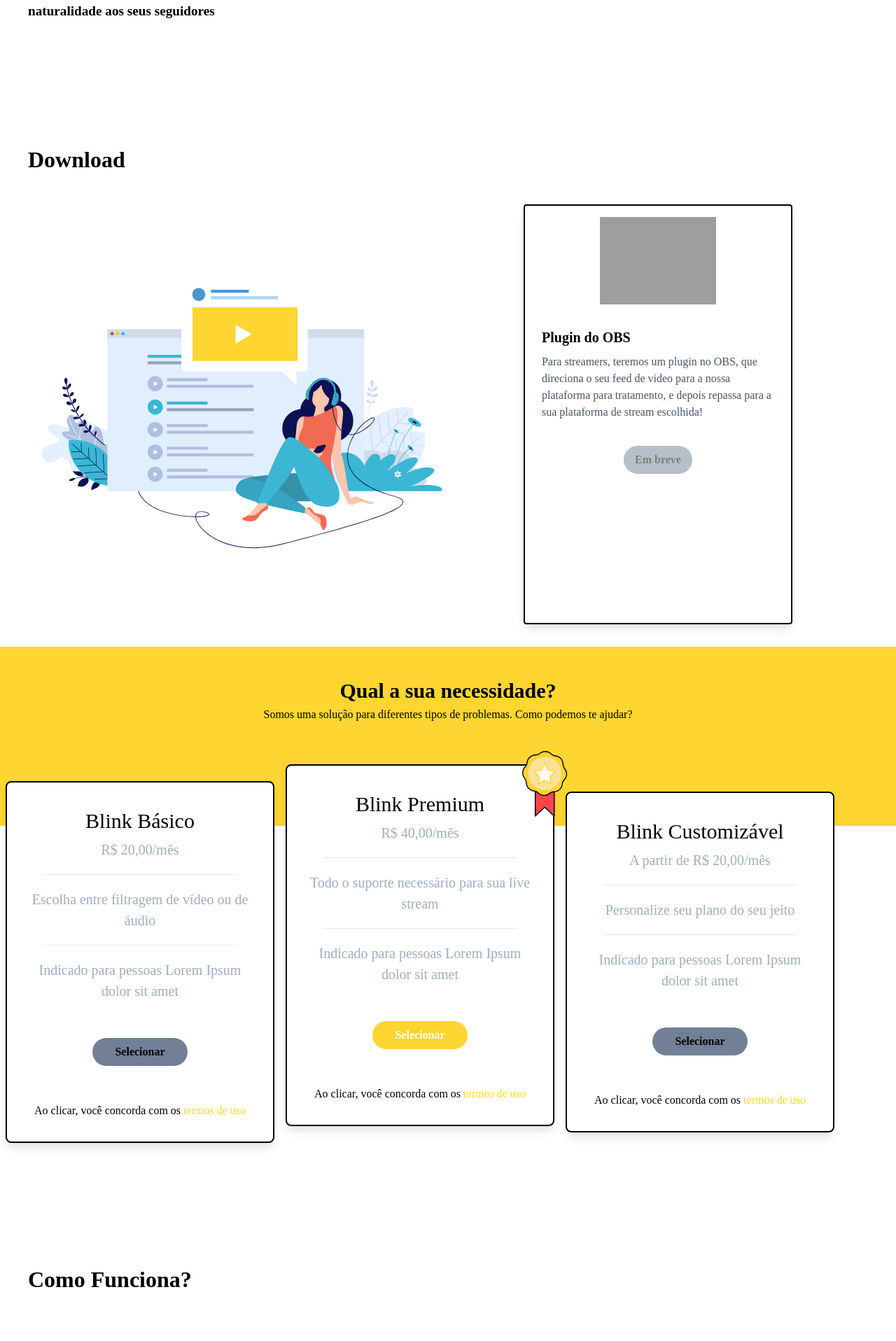
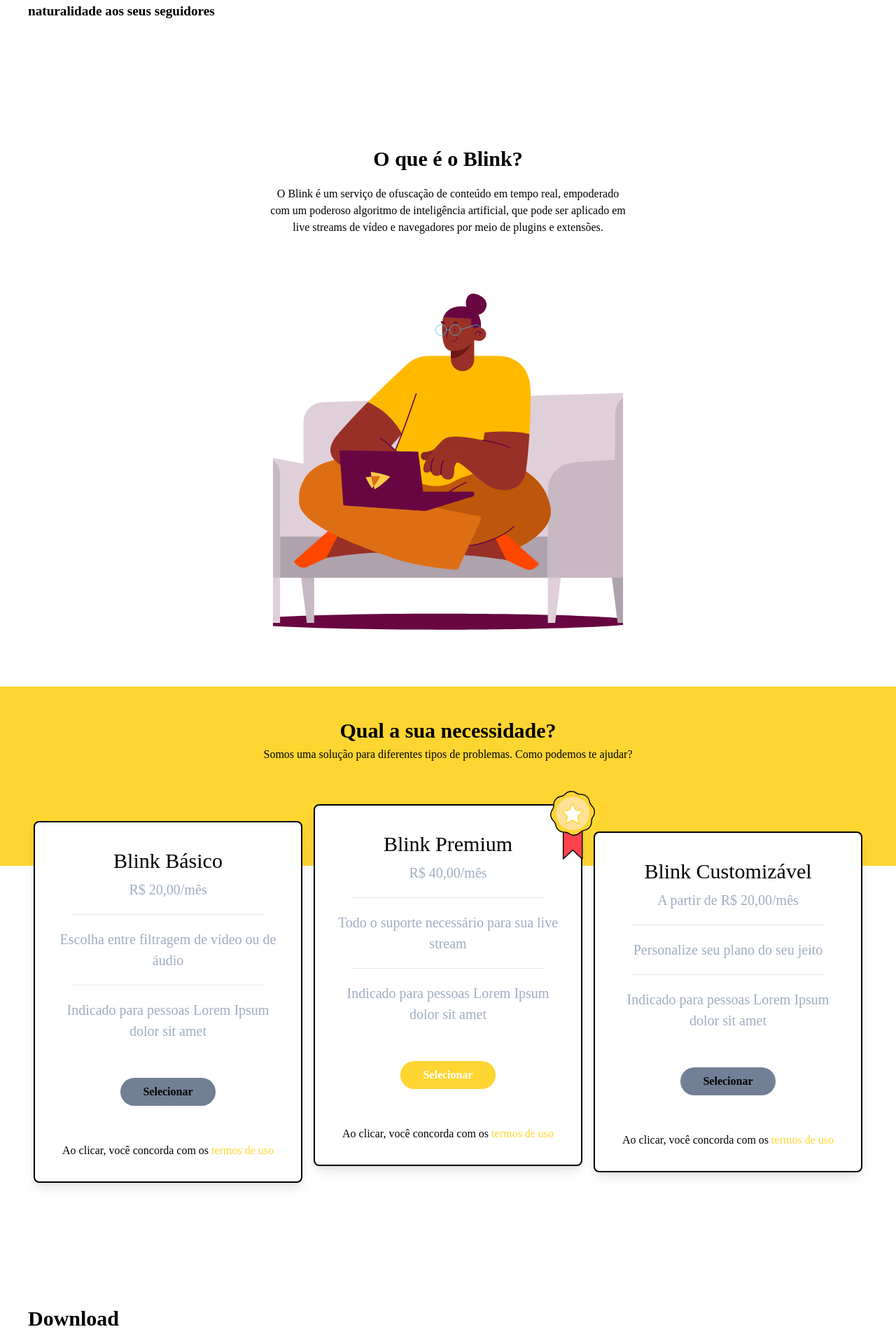
Before and after one commit to jlcarruda/blink-landingpage, a Next.js app: page / in a window 1280 px wide. Shown: the part 564-2480 px from the top of the page at 70% size. Built offline with nearby package versions, Linux system fonts and the light colour scheme; grey boxes are pictures that could not be loaded.

Commit message:
feat: added about text, style and animation

```diff
--- a/components/nav.js
+++ b/components/nav.js
@@ -2,7 +2,7 @@ import Link from 'next/link'
 
 const links = [
   { href: '#services', label: 'Download' },
-  { href: '#how', label: 'Como funciona?' },
+  { href: '#about', label: 'O que é o Blink?' },
   { href: '#pricing', label: 'Planos' },
   { href: 'https://blink-ai.blogspot.com/', label: 'Blog' }
 ]
--- /dev/null
+++ b/components/sections/about.js
@@ -0,0 +1,25 @@
+import Lottie from 'react-lottie'
+
+import userAnimation from '../../public/animations/user.json'
+
+export default function HowSection() {
+  const userAnimationOptions = {
+    loop: true,
+    autoplay: true,
+    animationData: userAnimation,
+    rendererSettings: {
+      preserveAspectRatio: 'xMidYMid slice'
+    }
+  }
+  return (
+    <section id="about" className="h-auto p-10 flex flex-col">
+      <div className="py-10 flex text-center flex-col">
+        <span className='text-3xl font-semibold'>O que é o Blink?</span>
+        <span className="pt-4 self-center justify-start max-w-lg">O Blink é um serviço de ofuscação de conteúdo em tempo real, empoderado com um poderoso algoritmo de inteligência artificial, que pode ser aplicado em live streams de vídeo e navegadores por meio de plugins e extensões.</span>
+      </div>
+      <div className="p-8 self-center">
+        <Lottie options={userAnimationOptions} height={500} width={500}/>
+      </div>
+    </section>
+  )
+}
--- a/components/sections/how.js
+++ /dev/null
@@ -1,21 +0,0 @@
-import Lottie from 'react-lottie'
-
-import sectionStyle from './section.module.css'
-
-export default function HowSection() {
-  const steps = [
-
-  ]
-
-  return (
-    <section id="how" className="p-10 flex flex-col">
-      <div className="py-10 flex flex-col">
-        <span className={sectionStyle.sectionTitle}>Como Funciona?</span>
-      </div>
-
-      <div className="flex flex-row">
-
-      </div>
-    </section>
-  )
-}
--- a/components/sections/index.js
+++ b/components/sections/index.js
@@ -1,7 +1,7 @@
 import service from './service'
-import how from './how'
+import about from './about'
 import pricing from './pricing'
 
 export const ServiceSection = service
-export const HowSection = how
+export const AboutSection = about
 export const PricingSection = pricing
--- a/components/sections/pricing.js
+++ b/components/sections/pricing.js
@@ -29,7 +29,7 @@ export default function PricingSection() {
         </div>
       </div>
       <div className="">
-        <div className="flex xl:flex-row lg:flex-row md:flex-col sm:flex-col items-center absolute w-full h-auto top-28">
+        <div className="flex xl:flex-row lg:flex-row md:flex-col sm:flex-col items-center justify-center absolute w-full h-auto top-28">
           {plans.map(({name, description, targetUser, price, featured}) => (
             <div className={`${!featured ? 'mt-20' : ''} mt-8 mr-8 ml-8 md:ml-2 md:mr-2 lg:max-w-sm md:max-w-xl rounded-lg shadow-lg p-10 md:p-8 bg-white relative border-black border-2`}>
               {featured && (
--- a/components/sections/section.module.css
+++ /dev/null
@@ -1,5 +0,0 @@
-.sectionTitle {
-  font-size: 2em;
-  font-family: 'Montserrat';
-  font-weight: 600;
-}
--- a/components/sections/service.js
+++ b/components/sections/service.js
@@ -3,7 +3,6 @@ import Lottie from 'react-lottie'
 import { Waypoint } from 'react-waypoint'
 
 import serviceStyle from './service.module.css'
-import sectionStyle from './section.module.css'
 import watchingAnimation from '../../public/animations/watching.json'
 
 export default function ServiceSection(props) {
@@ -24,7 +23,7 @@ export default function ServiceSection(props) {
   return (
     <section id="services" className="flex flex-col p-10">
       <div className="py-10 flex flex-col">
-        <span className={sectionStyle.sectionTitle}>Download</span>
+        <span className='text-3xl font-semibold'>Download</span>
       </div>
 
       <div className="flex justify-center xl:flex-row md:flex-col-reverse sm:flex-col-reverse">
--- a/pages/index.js
+++ b/pages/index.js
@@ -2,7 +2,7 @@ import React from 'react'
 import Lottie from 'react-lottie'
 
 import Nav from '../components/nav'
-import { ServiceSection, HowSection, PricingSection } from '../components/sections'
+import { ServiceSection, AboutSection, PricingSection } from '../components/sections'
 import landingStyle from '../styles/landing.module.css'
 import guardianEyeAnimation from '../public/animations/guardian-eye.json'
 
@@ -32,9 +32,9 @@ export default function IndexPage() {
             <Lottie options={frontImageOptions} height={500} width={500} isStopped={false} isPaused={false}/>
           </div>
         </section>
+        <AboutSection />
+        <PricingSection />
         <ServiceSection />
-        <PricingSection />
-        <HowSection />
       </div>
     </React.Fragment>
   )
```
